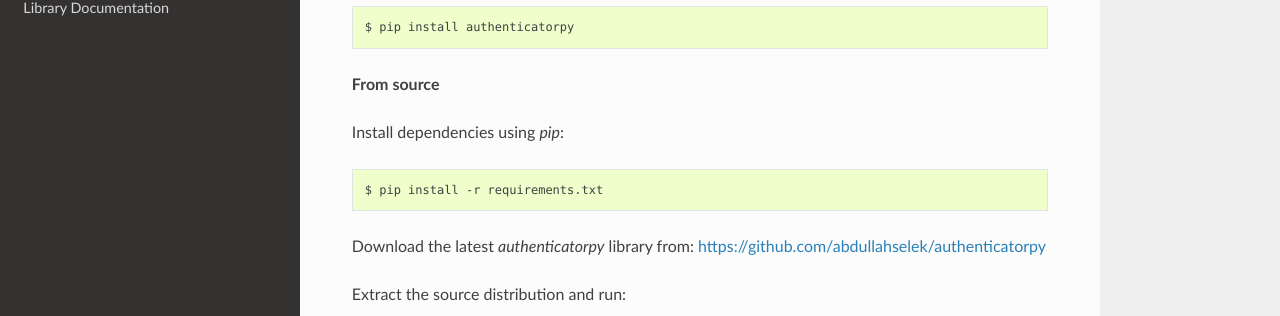
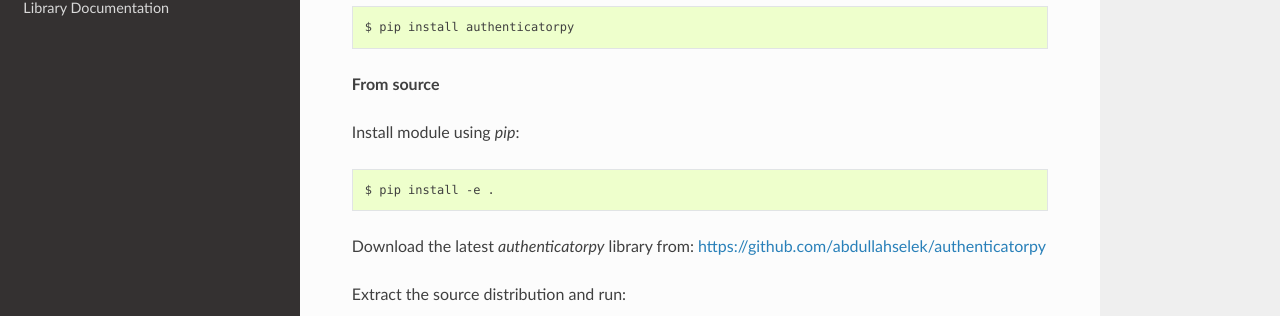
Before and after one commit to abdullahselek/authenticatorpy, a Sphinx documentation site: the page built from docs/installation.rst, in a window 1280 px wide and 900 px high. Shown: the part 258-574 px from the top of the window. Built offline with Sphinx 7.4.7 and the Read the Docs theme 2.0.0, drawn with Linux system fonts in a browser that asks for light colours.

Commit message:
Fix wrong docs.

```diff
--- a/docs/installation.rst
+++ b/docs/installation.rst
@@ -10,9 +10,9 @@ Installation
 
 **From source**
 
-Install dependencies using `pip`::
+Install module using `pip`::
 
-    $ pip install -r requirements.txt
+    $ pip install -e .
 
 Download the latest `authenticatorpy` library from: https://github.com/abdullahselek/authenticatorpy
 
```
